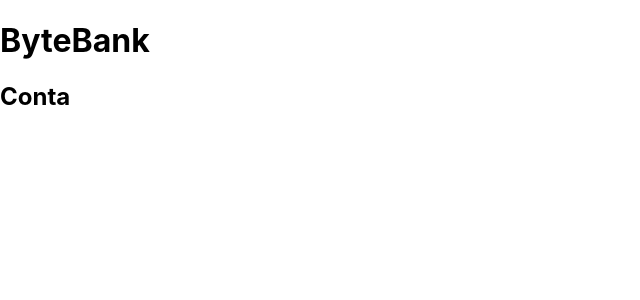
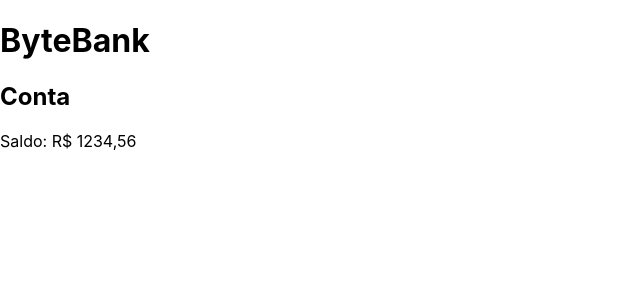
Before and after one commit to dudaschar/curso-testes-alura, a React (Create React App) app: page / in a window 1280 px wide. Shown: the top 300 px of the page, without its empty margins (0-640 px from the left). Built offline with nearby package versions, Linux system fonts and the light colour scheme.

Commit message:
apresenta saldo da conta

```diff
--- a/src/conta/Conta.js
+++ b/src/conta/Conta.js
@@ -1,7 +1,11 @@
 import React from 'react';
 
 const Conta = () => {
-    return <h2>Conta</h2>
+    const saldoConta = 1234.56;
+    return <div>
+        <h2>Conta</h2>
+        <p>Saldo: {`R$ ${saldoConta.toString().replace('.',',')}`}</p>
+    </div>
 }
 
 export default Conta;
```
Also changed, not shown: 1 other file (tests, documents, lock files or other folders).
